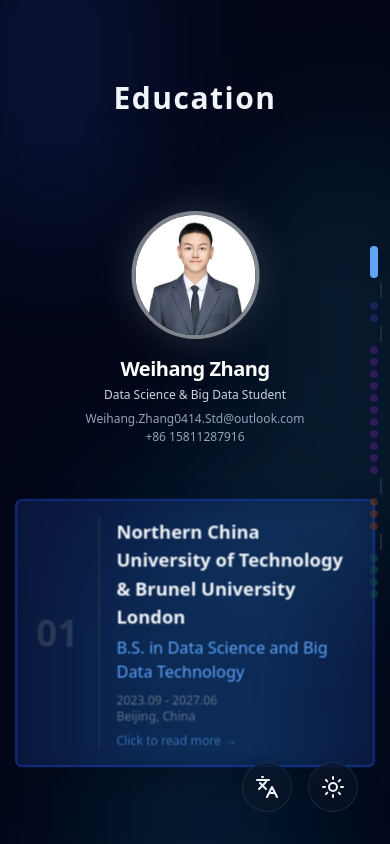
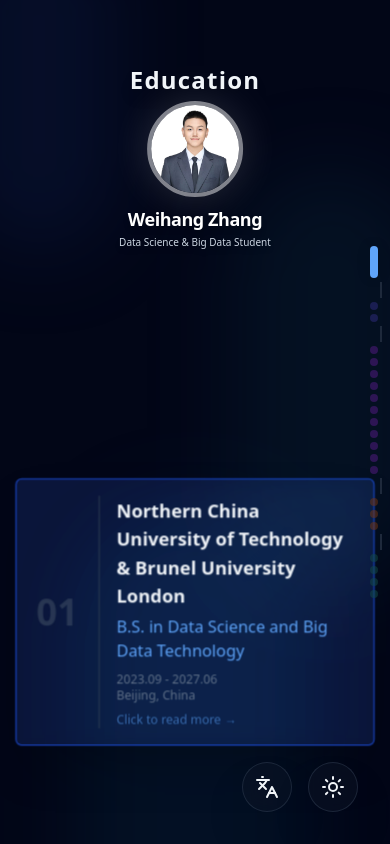
Before and after one commit to Weihang-Zhang0414/resume, a React (Vite) app: page / in a window 390 px wide. Built offline with nearby package versions, Linux system fonts and the light colour scheme.

Commit message:
Update portfolio content

```diff
--- a/src/pages/Home.tsx
+++ b/src/pages/Home.tsx
@@ -150,23 +150,23 @@
   return (
     <div className="relative w-full h-full pt-20">
 
-      {/* Dynamic Background */}
+      {/* Dynamic Background - Simplified for mobile performance */}
       <div className="fixed inset-0 z-0 overflow-hidden pointer-events-none transition-colors duration-700">
-        <div className={`absolute top-[-10%] left-[-10%] w-[40%] h-[40%] rounded-full ${bgColors[0]} blur-3xl mix-blend-multiply dark:mix-blend-screen animate-blob transition-colors duration-700`}></div>
-        <div className={`absolute top-[20%] right-[-10%] w-[50%] h-[50%] rounded-full ${bgColors[1]} blur-3xl mix-blend-multiply dark:mix-blend-screen animate-blob animation-delay-2000 transition-colors duration-700`}></div>
-        <div className={`absolute bottom-[-20%] left-[20%] w-[60%] h-[60%] rounded-full ${bgColors[2]} blur-3xl mix-blend-multiply dark:mix-blend-screen animate-blob animation-delay-4000 transition-colors duration-700`}></div>
+        <div className={`absolute top-[-10%] left-[-10%] w-[40%] h-[40%] rounded-full ${bgColors[0]} ${isMobile ? 'blur-2xl opacity-50' : 'blur-3xl animate-blob'} mix-blend-multiply dark:mix-blend-screen transition-colors duration-700`}></div>
+        <div className={`absolute top-[20%] right-[-10%] w-[50%] h-[50%] rounded-full ${bgColors[1]} ${isMobile ? 'blur-2xl opacity-50' : 'blur-3xl animate-blob animation-delay-2000'} mix-blend-multiply dark:mix-blend-screen transition-colors duration-700`}></div>
+        <div className={`absolute bottom-[-20%] left-[20%] w-[60%] h-[60%] rounded-full ${bgColors[2]} ${isMobile ? 'blur-2xl opacity-50' : 'blur-3xl animate-blob animation-delay-4000'} mix-blend-multiply dark:mix-blend-screen transition-colors duration-700`}></div>
       </div>
 
       {/* Category Title */}
-      <div className="absolute top-20 md:top-24 left-1/2 -translate-x-1/2 md:translate-x-0 md:left-auto md:right-10 z-30 w-full md:w-auto px-6 md:px-0">
+      <div className="absolute top-16 md:top-24 left-1/2 -translate-x-1/2 md:translate-x-0 md:left-auto md:right-10 z-30 w-full md:w-auto px-6 md:px-0">
         <AnimatePresence mode="wait">
           <motion.h2
             key={currentCategory}
             initial={{ opacity: 0, y: -20 }}
             animate={{ opacity: 1, y: 0 }}
             exit={{ opacity: 0, y: 20 }}
-            transition={{ duration: 0.3 }}
-            className="text-3xl sm:text-4xl md:text-5xl font-black text-slate-800 dark:text-slate-100 tracking-wider text-center md:text-right drop-shadow-lg"
+            transition={{ duration: 0.2 }}
+            className="text-2xl sm:text-4xl md:text-5xl font-black text-slate-800 dark:text-slate-100 tracking-wider text-center md:text-right drop-shadow-lg"
           >
             {currentCategory}
           </motion.h2>
@@ -174,46 +174,42 @@
       </div>
 
       {/* Axis: Profile Photo (Left/Top) */}
-      <div className="absolute left-1/2 -translate-x-1/2 md:translate-x-0 md:left-[10%] lg:left-[15%] top-[25%] md:top-1/2 md:-translate-y-1/2 z-40 flex flex-col items-center">
+      <div className="absolute left-1/2 -translate-x-1/2 md:translate-x-0 md:left-[10%] lg:left-[15%] top-[12%] md:top-1/2 md:-translate-y-1/2 z-40 flex flex-col items-center">
         <motion.div
-          className="w-32 h-32 sm:w-40 sm:h-40 md:w-64 md:h-64 rounded-full overflow-hidden border-4 border-white/50 shadow-[0_0_40px_rgba(0,0,0,0.15)] dark:shadow-[0_0_40px_rgba(255,255,255,0.15)] cursor-pointer relative group"
+          className="w-24 h-24 sm:w-32 sm:h-32 md:w-64 md:h-64 rounded-full overflow-hidden border-4 border-white/50 shadow-[0_0_40px_rgba(0,0,0,0.15)] dark:shadow-[0_0_40px_rgba(255,255,255,0.15)] cursor-pointer relative group"
           onDoubleClick={handlePhotoDoubleClick}
           whileHover={{ scale: 1.05 }}
         >
           <img src={data.hero.avatarUrl.startsWith('http') ? data.hero.avatarUrl : `${import.meta.env.BASE_URL}${data.hero.avatarUrl.replace(/^\.?\//, '')}`} alt={data.hero.name[lang]} className="w-full h-full object-cover" />
         </motion.div>
-        <div className="mt-4 md:mt-6 text-center">
-          <h1 className="text-xl sm:text-2xl md:text-3xl font-bold tracking-tight text-slate-900 dark:text-white drop-shadow-md">{data.hero.name[lang]}</h1>
-          <p className="text-xs sm:text-sm text-slate-600 dark:text-slate-300 mt-1 md:mt-2 font-medium drop-shadow-md">{data.hero.role[lang]}</p>
-          <div className="mt-2 md:mt-4 flex flex-col gap-0.5 md:gap-1 text-xs sm:text-sm font-medium text-slate-500 dark:text-slate-400">
-            {data.hero.visibility?.email !== false && (
-              <a href={`mailto:${data.hero.email}`} className="hover:text-blue-500 transition-colors">{data.hero.email}</a>
-            )}
-            {data.hero.visibility?.phone !== false && (
-              <span>{data.hero.phone}</span>
-            )}
-          </div>
+        <div className="mt-2 md:mt-6 text-center">
+          <h1 className="text-lg sm:text-2xl md:text-3xl font-bold tracking-tight text-slate-900 dark:text-white drop-shadow-md">{data.hero.name[lang]}</h1>
+          <p className="text-[10px] sm:text-sm text-slate-600 dark:text-slate-300 mt-0.5 md:mt-2 font-medium drop-shadow-md">{data.hero.role[lang]}</p>
         </div>
       </div>
 
       {/* Roulette Wheel (Right side / Center on mobile) */}
-      <div className="absolute left-0 md:left-[40%] right-0 top-1/2 md:top-0 bottom-0 overflow-visible pointer-events-none">
+      <div className="absolute left-0 md:left-[40%] right-0 top-[45%] md:top-0 bottom-0 overflow-visible pointer-events-none">
         <div className="relative w-full h-full flex items-center justify-center md:justify-start">
           {items.map((item, index) => {
             const diff = index - activeIndex;
+
+            // Optimization: Don't render items too far away to improve performance
+            if (Math.abs(diff) > 4) return null;
+
             const currentActiveItem = items[activeIndex];
             const isSameCategory = item.type === currentActiveItem.type;
 
             // Calculations for true circular layout
-            const R = isMobile ? 400 : 600; // Smaller radius on mobile
-            const thetaDeg = diff * (isMobile ? 15 : 22); // Tighter degrees on mobile
+            const R = isMobile ? 300 : 600; // Smaller radius on mobile
+            const thetaDeg = diff * (isMobile ? 12 : 22); // Tighter degrees on mobile
             const thetaRad = thetaDeg * (Math.PI / 180);
 
             // At diff=0, cos(0)=1, xOffset=0. As diff increases, cos<1, xOffset becomes negative (curves left)
             const xOffset = isMobile ? 0 : R * Math.cos(thetaRad) - R;
             const yOffset = R * Math.sin(thetaRad);
 
-            const scale = Math.max(1 - Math.abs(diff) * (isMobile ? 0.2 : 0.15), 0.75);
+            const scale = Math.max(1 - Math.abs(diff) * (isMobile ? 0.15 : 0.15), 0.75);
             const rotateX = diff * -5;
             const rotateZ = isMobile ? 0 : diff * 5;
 
@@ -221,7 +217,7 @@
 
             let opacity = 0;
             if (isSameCategory) {
-              opacity = isActive ? 1 : Math.max(1 - Math.abs(diff) * (isMobile ? 0.5 : 0.4), 0);
+              opacity = isActive ? 1 : Math.max(1 - Math.abs(diff) * (isMobile ? 0.35 : 0.4), 0);
             }
 
             // Render all items for smooth opacity transitions! Pointer events disabled if hidden
@@ -248,7 +244,7 @@
                   rotateX,
                   rotateZ
                 }}
-                transition={{ type: 'spring', stiffness: 200, damping: 25 }}
+                transition={{ type: 'spring', stiffness: 250, damping: 30 }}
                 onClick={() => {
                   if (opacity === 0) return;
                   if (!isActive) {
```
